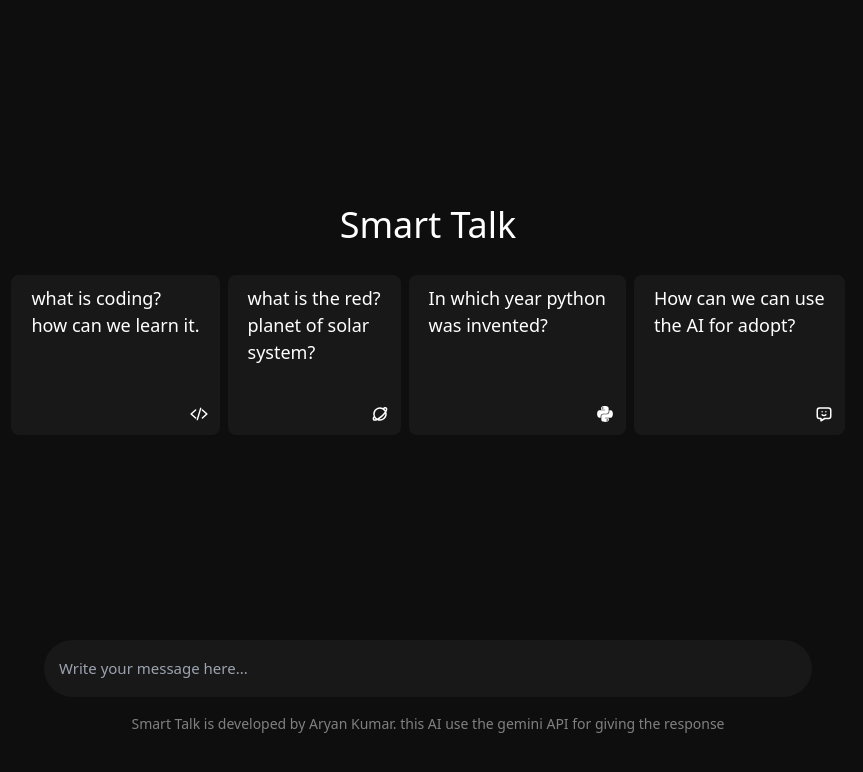
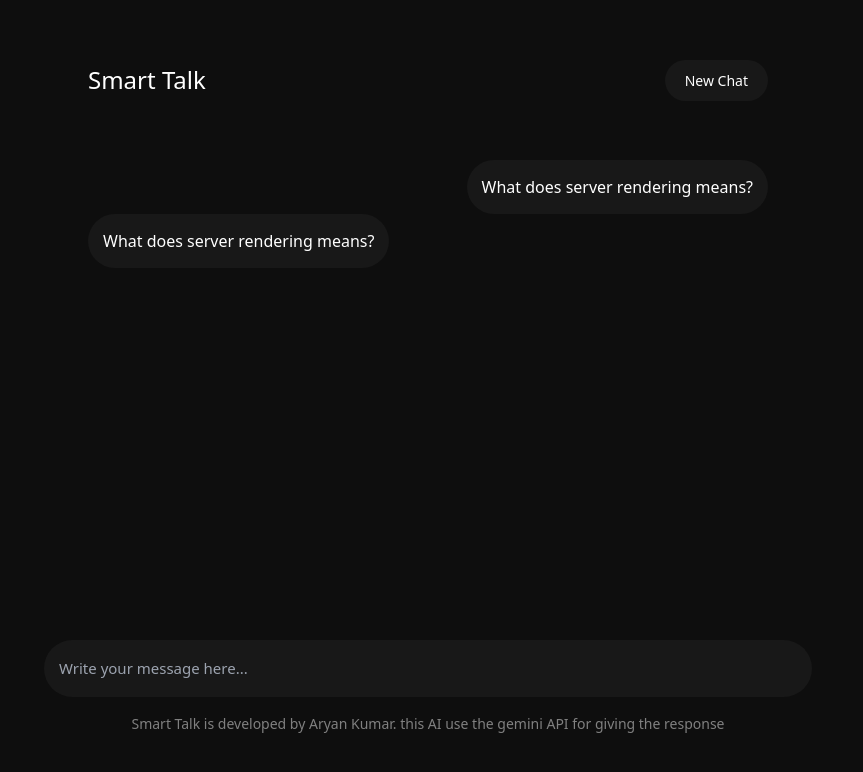
Before and after one commit to satyam-sinngh/Smart-talk, a React (Vite) app: page / in a window 1280 px wide. Shown: the top 772 px of the page, without its empty margins (212-1075 px from the left). Built offline with nearby package versions, Linux system fonts and the light colour scheme.

Commit message:
implements Response UI

```diff
--- a/src/App.css
+++ b/src/App.css
@@ -13,3 +13,29 @@
 html {
     overflow-x: hidden;
 }
+
+.message {
+    display: flex;
+    flex-direction: column;
+    padding: 0 300px;
+}
+
+.message .userMsg {
+    clear: both;
+    background-color: #181818;
+    padding: 15px;
+    border-radius: 30px;
+    max-width: 60vw;
+    align-self: flex-end;
+    min-width: 20vw;
+}
+
+.message .response {
+    clear: both;
+    background-color: #181818;
+    padding: 15px;
+    border-radius: 30px;
+    max-width: 60vw;
+    align-self: flex-start;
+    min-width: 20vw;
+}
--- a/src/App.tsx
+++ b/src/App.tsx
@@ -7,9 +7,29 @@
 
 const App: React.FC = () => {
     const [message, setMessage] = useState<string>("");
+    const [isResponseScreen, setIsResponseScreen] = useState<boolean>(true);
     return (
         <>
             <main className={"container  min-w-full min-h-screen overflow-x-hidden bg-[#0E0E0E] text-white"}>
+                {
+                    isResponseScreen ?
+                        <section className={"min-h-[80vh]"}>
+                            <div
+                                className={"header flex items-center justify-between w-[100vw] h-[20vh]  px-[300px]"}>
+                                <h2 className={"text-2xl"}>
+                                    Smart Talk
+                                </h2>
+                                <button
+                                    className={"bg-[#181818] p-[10px] rounded-[30px] cursor-pointer text-[14px] px-[20px]"}
+                                    id={"newChatBtn"}>New Chat
+                                </button>
+                            </div>
+                            <div className={"message"}>
+                                <div className={"userMsg"}>What does server rendering means?</div>
+                                <div className={"response"}>What does server rendering means?</div>
+                            </div>
+
+                        </section> :
                         <section className={"middle min-h-[80vh] flex items-center justify-center flex-col"}>
                             <h2 className={"text-4xl"}>Smart Talk </h2>
                             <div className={"boxes mt-[30px] flex items-center gap-2"}>
@@ -48,6 +68,7 @@
                                 </div>
                             </div>
                         </section>
+                }
                 <section className={"bottom w-full flex flex-col justify-center items-center"}>
                     <div
                         className={"inputBox flex items-center bg-[#181818] rounded-[30px] w-[60%] text-[15px] py-[7px]"}>
```
Lines whose indentation alone changed are shown as unchanged.
